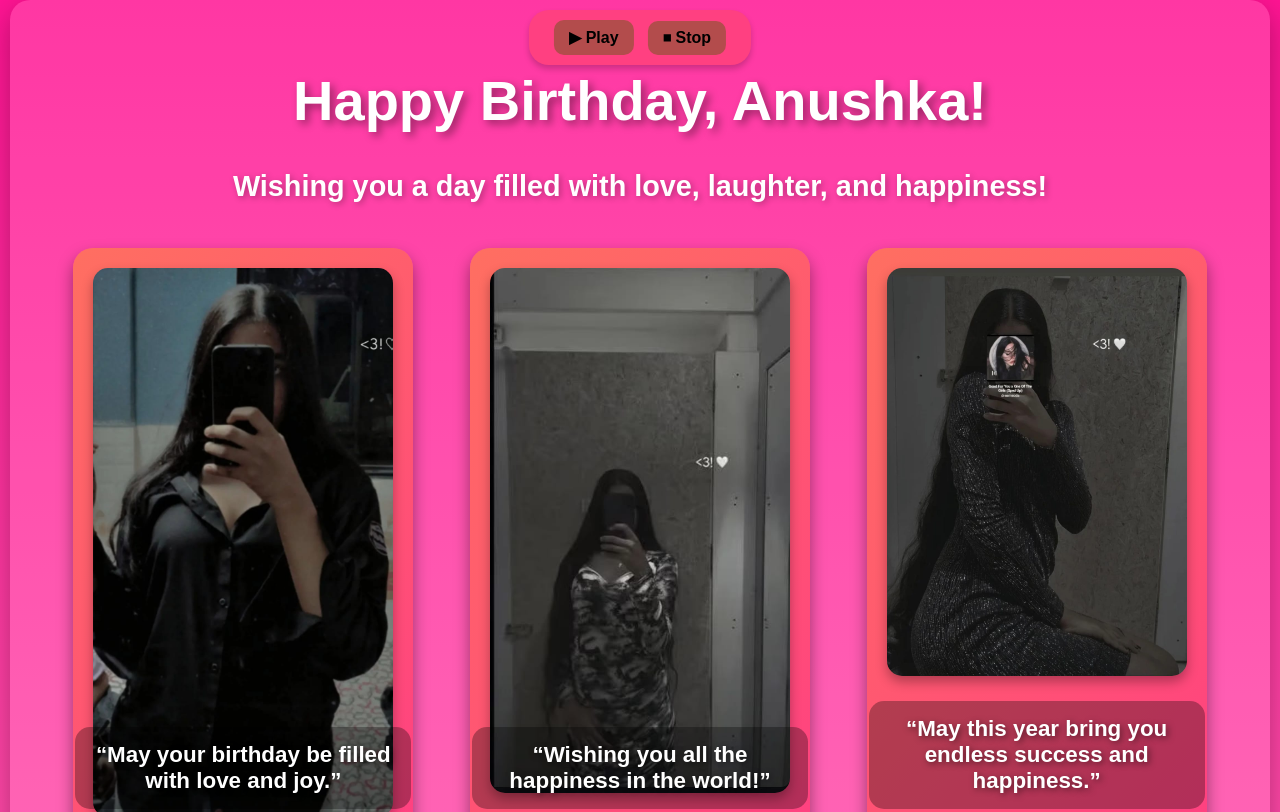
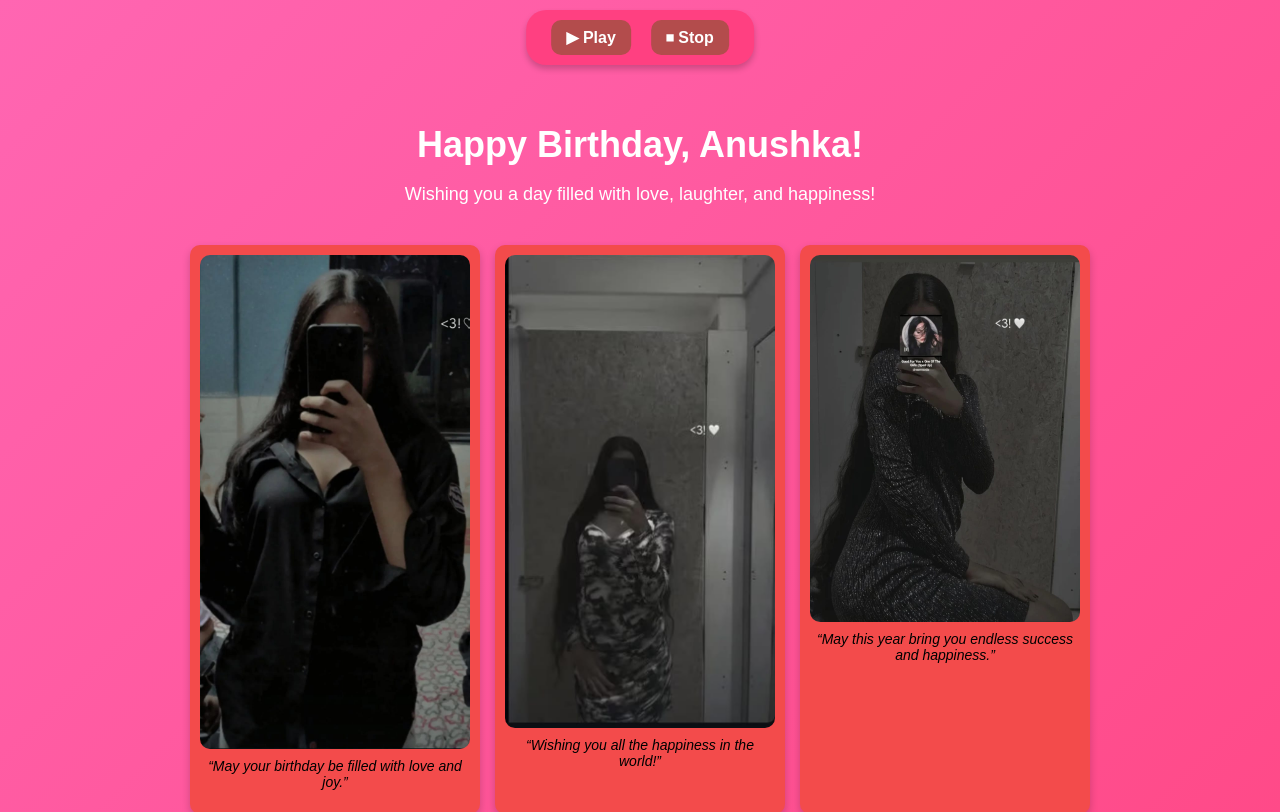
Before and after one commit to Rishi7499/anu, a plain HTML site: page index.html in a window 1280 px wide. Shown: the top 812 px of the page. Drawn offline with Linux system fonts and the light colour scheme.

Commit message:
Update styles.css

```diff
--- a/styles.css
+++ b/styles.css
@@ -1,83 +1,83 @@
+/* General Styles */
 body {
-    font-family: 'Poppins', sans-serif;
-    text-align: center;
-    background: linear-gradient(to bottom, #ff1493, #ff69b4, #ff85a2);
+    font-family: Arial, sans-serif;
     margin: 0;
     padding: 0;
+    text-align: center;
+    background: linear-gradient(135deg, #ff66b2, #ff3366);
     color: white;
 }
+
+/* Music Controls Fix */
+.music-controls {
+    position: fixed;
+    top: 10px;
+    left: 50%;
+    transform: translateX(-50%);
+    background: rgba(255, 255, 255, 0.9);
+    padding: 10px 20px;
+    border-radius: 10px;
+    box-shadow: 0px 4px 8px rgba(0, 0, 0, 0.3);
+    z-index: 1000;
+    display: flex;
+    gap: 10px;
+}
+
+.music-controls button {
+    background: #ff3366;
+    border: none;
+    color: white;
+    padding: 8px 16px;
+    font-size: 16px;
+    border-radius: 5px;
+    cursor: pointer;
+}
+
+.music-controls button:hover {
+    background: #cc0044;
+}
+
+/* Container */
 .container {
-    max-width: 1200px;
-    margin: auto;
-    padding: 30px;
-    background: rgba(255, 255, 255, 0.15);
-    border-radius: 20px;
-    box-shadow: 0px 10px 30px rgba(0, 0, 0, 0.3);
+    margin-top: 80px; /* Adjusted so buttons don't overlap content */
+    padding: 20px;
 }
+
 h1 {
-    color: #fff;
-    font-size: 3.5em;
-    font-weight: bold;
-    text-shadow: 4px 4px 8px rgba(0, 0, 0, 0.4);
+    font-size: 36px;
+    margin-bottom: 10px;
 }
+
 .subtitle {
-    font-size: 1.8em;
-    font-weight: bold;
-    margin-bottom: 25px;
-    text-shadow: 2px 2px 6px rgba(0, 0, 0, 0.3);
+    font-size: 18px;
+    margin-bottom: 20px;
 }
+
+/* Image Gallery */
 .gallery {
     display: grid;
-    grid-template-columns: repeat(auto-fit, minmax(350px, 1fr));
-    gap: 30px;
-    justify-items: center;
+    grid-template-columns: repeat(auto-fit, minmax(250px, 1fr));
+    gap: 15px;
     padding: 20px;
+    max-width: 900px;
+    margin: 0 auto;
 }
+
 .image-box {
-    background: linear-gradient(135deg, #ff6f61, #ff4081);
-    border-radius: 20px;
-    padding: 20px;
-    box-shadow: 0px 8px 16px rgba(0, 0, 0, 0.4);
-    transition: transform 0.4s ease-in-out, box-shadow 0.4s;
-    text-align: center;
-    position: relative;
-    overflow: hidden;
+    background: rgb(243, 75, 75);
+    color: black;
+    padding: 10px;
+    border-radius: 10px;
+    box-shadow: 0px 4px 8px rgba(0, 0, 0, 0.2);
 }
-.image-box:hover {
-    transform: scale(1.1);
-    box-shadow: 0px 10px 20px rgba(0, 0, 0, 0.5);
+
+.image-box img {
+    width: 100%;
+    border-radius: 10px;
 }
-img {
-    width: 100%;
-    max-width: 300px;
-    border-radius: 15px;
-    box-shadow: 0px 6px 12px rgba(0, 0, 0, 0.3);
-    transition: transform 0.3s;
+
+.quote {
+    font-size: 14px;
+    font-style: italic;
+    margin-top: 5px;
 }
-.image-box:hover img {
-    transform: scale(1.05);
-}
-.quote {
-    font-size: 1.4em;
-    font-weight: bold;
-    color: #fff;
-    margin-top: 15px;
-    text-shadow: 2px 2px 6px rgba(0, 0, 0, 0.5);
-    background: rgba(0, 0, 0, 0.3);
-    padding: 15px;
-    border-radius: 15px;
-    position: absolute;
-    bottom: 10px;
-    left: 50%;
-    transform: translateX(-50%);
-    width: 90%;
-}
-footer {
-    margin-top: 30px;
-    font-size: 1.2em;
-    font-weight: bold;
-    text-shadow: 2px 2px 4px rgba(0, 0, 0, 0.3);
-    padding: 15px;
-    background: rgba(255, 255, 255, 0.2);
-    border-radius: 15px;
-}
```
